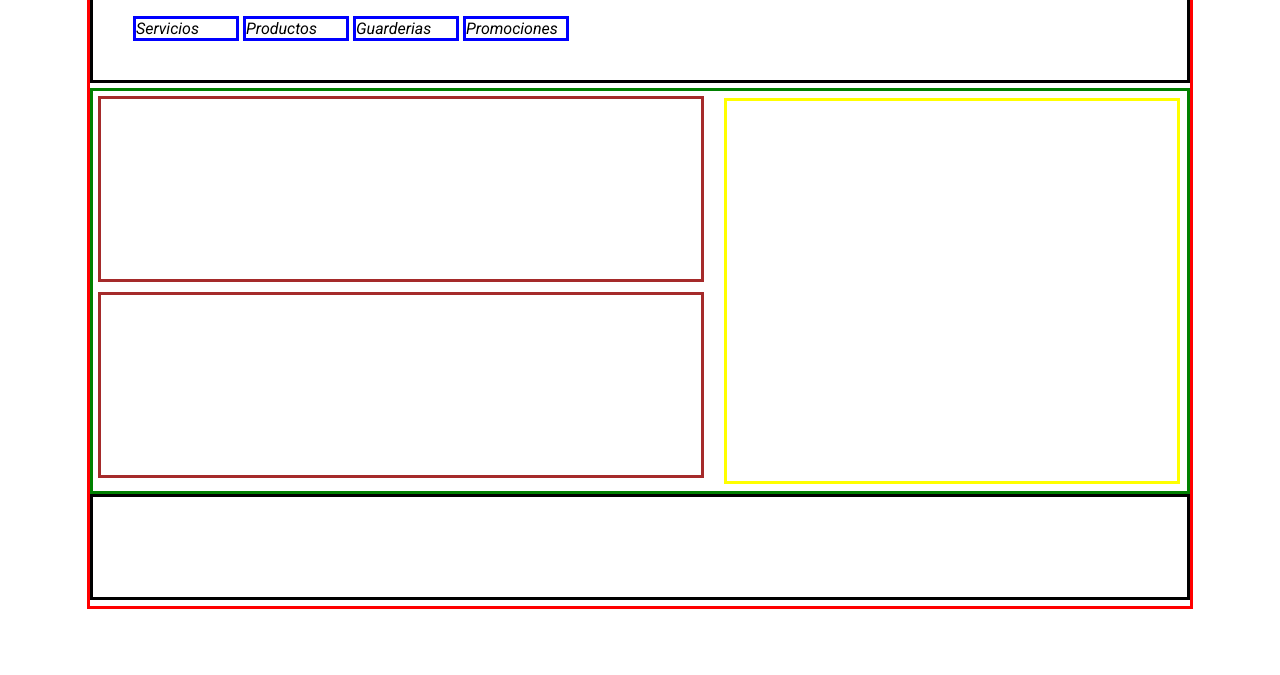
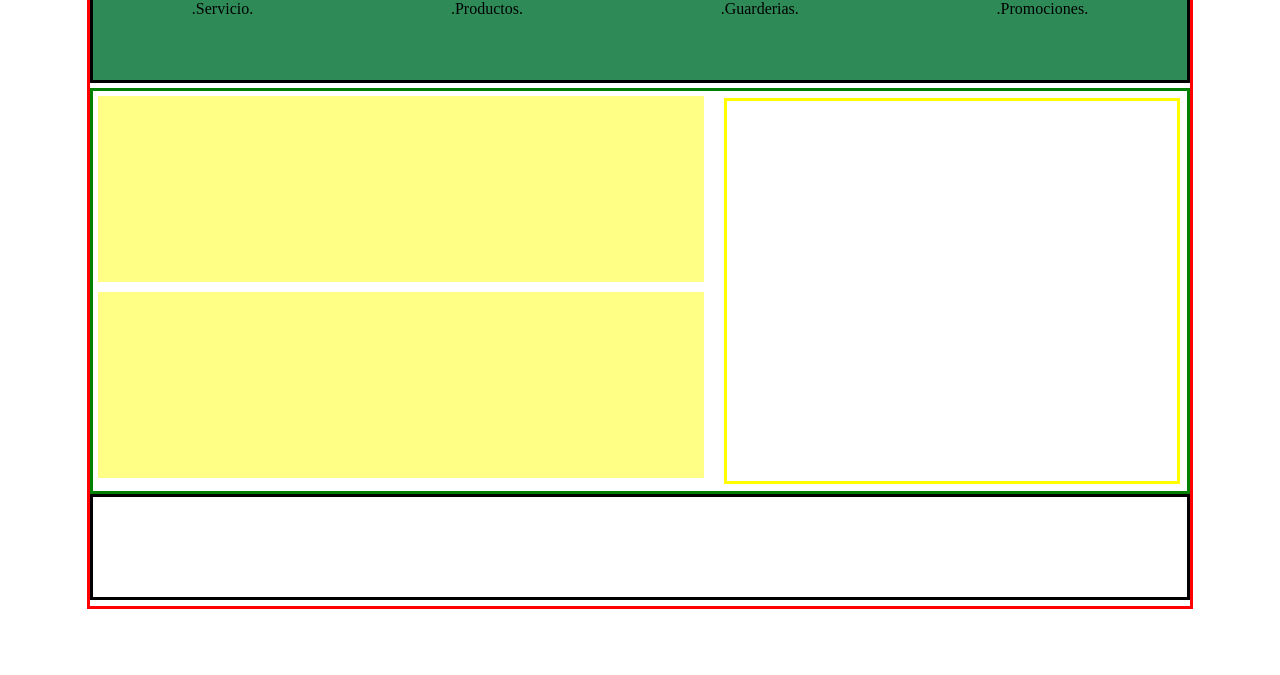
Before and after one commit to Thomasmarriag/veterinaria, a plain HTML site: page docs/index.html in a window 1280 px wide. Shown: the part 125-800 px from the top of the page. Drawn offline with Linux system fonts and the light colour scheme; files that its build step writes are made by us from their sources.

Commit message:
contenido

```diff
--- a/docs/estilos/estilos.css
+++ b/docs/estilos/estilos.css
@@ -8,11 +8,15 @@ header{
     border: 3px solid blue;
     height: 100px;
     text-align: center;
+    background-color: rgb(210, 204, 204);
 }
 nav{
+    display: flex;
+    justify-content: space-around;
     border: 3px solid black;
     height: 80px;
     margin: 5px 0px 5px 0px;
+    background-color: seagreen;
 }
 section{
     border: 3px solid green;
@@ -30,14 +34,15 @@ aside{
     margin: 7px;
 }
 article{
-    border: 3px solid brown;
+    border: 3px solid rgb(255, 255, 133);
     height: 180px;
     width: 600px;
     float: left;
     margin: 5px;
+    background-color: rgb(255, 255, 133);
 }
 nav ul li {
-    border: 3px solid blue;
+    border: 3px solid rgb(176, 174, 174);
     width: 100px;
     display: inline-block;
     font-family: 'Roboto', sans-serif;
--- a/docs/index.html
+++ b/docs/index.html
@@ -4,7 +4,7 @@
     <meta charset="UTF-8">
     <meta http-equiv="X-UA-Compatible" content="IE=edge">
     <meta name="viewport" content="width=device-width, initial-scale=1.0">
-    <link rel="stylesheet" href="estilos.css">
+    <link rel="stylesheet" href="../docs/estilos/estilos.css">
     <link rel="preconnect" href="https://fonts.googleapis.com">
     <link rel="preconnect" href="https://fonts.gstatic.com" crossorigin>
     <link href="https://fonts.googleapis.com/css2?family=Roboto:ital@1&display=swap" rel="stylesheet">
@@ -15,12 +15,10 @@
         <header><img src="img/logo.jpg" alt=""></header>
 
         <nav>
-            <ul>
-                <li> Servicios </li>
-                <li> Productos </li>
-                <li> Guarderias </li>
-                <li> Promociones </li>
-            </ul>
+            <div>.Servicio.</div>
+            <div>.Productos.</div>
+            <div>.Guarderias.</div>
+            <div>.Promociones.</div>
         </nav>
         <section>
             <aside></aside>
```
